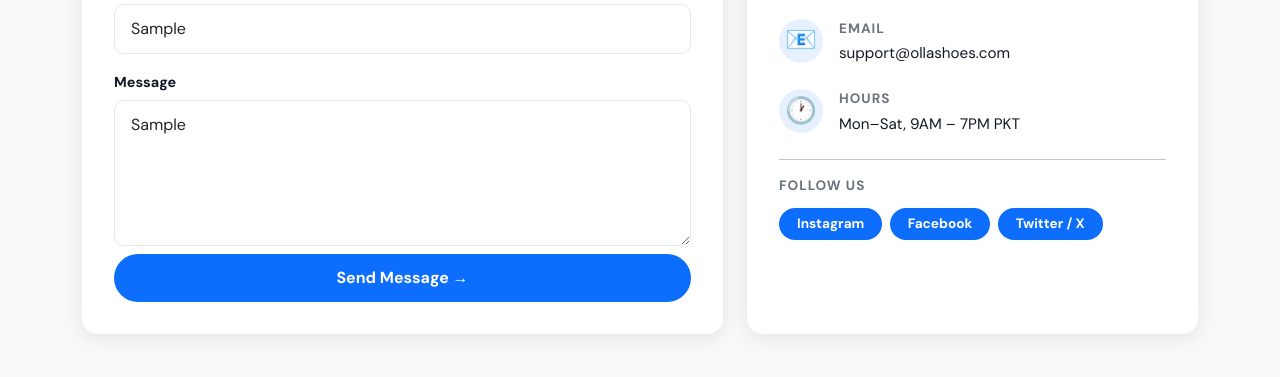
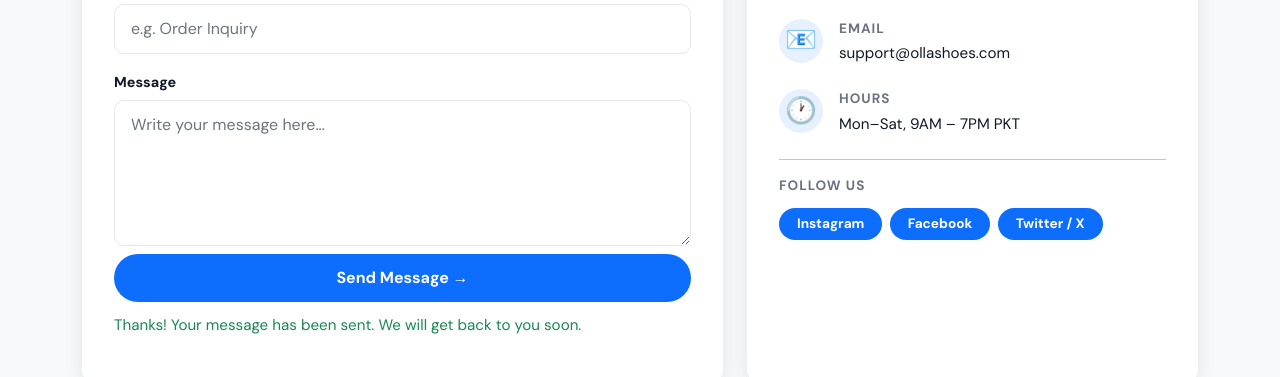
Before and after one commit to shayaneali/ecommerce-shoe-store, a plain HTML site: page cont.html in a window 1280 px wide. Both pictures are taken after typing "Sample", "name@example.com", "Sample", "Sample" into the empty fields and a click on the button "Send Message →". Shown: the part 792-1169 px from the top of the page. Drawn offline with nearby package versions, Linux system fonts and the light colour scheme.

Commit message:
Add validation (name + message required) on the contact form

```diff
--- a/cont.html
+++ b/cont.html
@@ -48,6 +48,15 @@
 
     .btn-send { background: var(--primary); color: white; border: none; border-radius: 50px; padding: 12px 0; width: 100%; font-size: 1rem; font-weight: 600; cursor: pointer; transition: 0.2s; }
     .btn-send:hover { background: var(--primary-dark); transform: translateY(-2px); box-shadow: 0 6px 18px rgba(13,110,253,0.3); }
+
+    /* Inline validation messages under each field */
+    .field-error { display: none; color: #dc3545; font-size: 0.85rem; margin-top: 0.35rem; }
+    .field-error.show { display: block; }
+    .form-control.is-invalid { border-color: #dc3545; }
+    .form-control.is-invalid:focus { border-color: #dc3545; box-shadow: 0 0 0 3px rgba(220,53,69,0.12); }
+    .contact-msg { font-size: 0.95rem; margin-top: 0.75rem; min-height: 1.4em; }
+    .contact-msg.success { color: #198754; }
+    .contact-msg.error { color: #dc3545; }
 
     .info-item { display: flex; align-items: flex-start; gap: 1rem; margin-bottom: 1.5rem; }
     .info-icon { font-size: 1.6rem; flex-shrink: 0; width: 44px; height: 44px; background: rgba(13,110,253,0.1); border-radius: 50%; display: flex; align-items: center; justify-content: center; }
@@ -106,27 +115,33 @@
     <div class="col-lg-7">
       <div class="contact-card">
         <h3 class="fw-bold mb-4" style="font-size:1.4rem;">Send Us a Message</h3>
+        <form id="contact-form" novalidate>
         <div class="row g-3">
           <div class="col-md-6">
-            <label class="form-label">Your Name</label>
-            <input type="text" class="form-control" placeholder="e.g. Full Name">
+            <label class="form-label" for="contact-name">Your Name</label>
+            <input type="text" class="form-control" id="contact-name" placeholder="e.g. Full Name" autocomplete="name">
+            <div class="field-error" id="contact-name-error">Please enter your name.</div>
           </div>
           <div class="col-md-6">
-            <label class="form-label">Your Email</label>
-            <input type="email" class="form-control" placeholder="e.g. abcd@email.com">
+            <label class="form-label" for="contact-email">Your Email</label>
+            <input type="email" class="form-control" id="contact-email" placeholder="e.g. abcd@email.com" autocomplete="email">
+            <div class="field-error" id="contact-email-error">Please enter a valid email address.</div>
           </div>
           <div class="col-12">
-            <label class="form-label">Subject</label>
-            <input type="text" class="form-control" placeholder="e.g. Order Inquiry">
+            <label class="form-label" for="contact-subject">Subject</label>
+            <input type="text" class="form-control" id="contact-subject" placeholder="e.g. Order Inquiry">
           </div>
           <div class="col-12">
-            <label class="form-label">Message</label>
-            <textarea rows="5" class="form-control" placeholder="Write your message here..."></textarea>
+            <label class="form-label" for="contact-message">Message</label>
+            <textarea rows="5" class="form-control" id="contact-message" placeholder="Write your message here..."></textarea>
+            <div class="field-error" id="contact-message-error">Please write your message.</div>
           </div>
           <div class="col-12 mt-2">
-            <button class="btn-send">Send Message →</button>
+            <button class="btn-send" type="submit">Send Message →</button>
+            <p class="contact-msg" id="contact-msg" role="status" aria-live="polite"></p>
           </div>
         </div>
+        </form>
       </div>
     </div>
 
@@ -229,6 +244,57 @@
     renderCartCount();
     window.addEventListener('storage', renderCartCount);
   })();
+
+  // Contact form validation: name and message are required, email must be valid.
+  // Errors show inline under each field; nothing is sent until the form is valid.
+  (function () {
+    var form = document.getElementById('contact-form');
+    if (!form) return;
+    var nameInput = document.getElementById('contact-name');
+    var emailInput = document.getElementById('contact-email');
+    var messageInput = document.getElementById('contact-message');
+    var msg = document.getElementById('contact-msg');
+
+    function setError(input, errorEl, show) {
+      input.classList.toggle('is-invalid', show);
+      errorEl.classList.toggle('show', show);
+    }
+    function validateField(input, errorEl, valid) {
+      setError(input, errorEl, !valid);
+      return valid;
+    }
+    function validate() {
+      var nameOk = validateField(nameInput, document.getElementById('contact-name-error'),
+        nameInput.value.trim().length > 0);
+      var emailOk = validateField(emailInput, document.getElementById('contact-email-error'),
+        /^[^\s@]+@[^\s@]+\.[^\s@]+$/.test(emailInput.value.trim()));
+      var messageOk = validateField(messageInput, document.getElementById('contact-message-error'),
+        messageInput.value.trim().length > 0);
+      return { nameOk: nameOk, emailOk: emailOk, messageOk: messageOk };
+    }
+    // Clear a field's error as soon as the user fixes it.
+    [nameInput, emailInput, messageInput].forEach(function (input) {
+      input.addEventListener('input', function () {
+        var errorEl = document.getElementById(input.id + '-error');
+        if (errorEl) setError(input, errorEl, false);
+        msg.textContent = '';
+        msg.className = 'contact-msg';
+      });
+    });
+    form.addEventListener('submit', function (e) {
+      e.preventDefault();
+      var result = validate();
+      if (!result.nameOk || !result.emailOk || !result.messageOk) {
+        msg.textContent = 'Please fix the highlighted fields above.';
+        msg.className = 'contact-msg error';
+        (!result.nameOk ? nameInput : !result.emailOk ? emailInput : messageInput).focus();
+        return;
+      }
+      msg.textContent = 'Thanks! Your message has been sent. We will get back to you soon.';
+      msg.className = 'contact-msg success';
+      form.reset();
+    });
+  })();
 </script>
 </body>
 </html>
```
